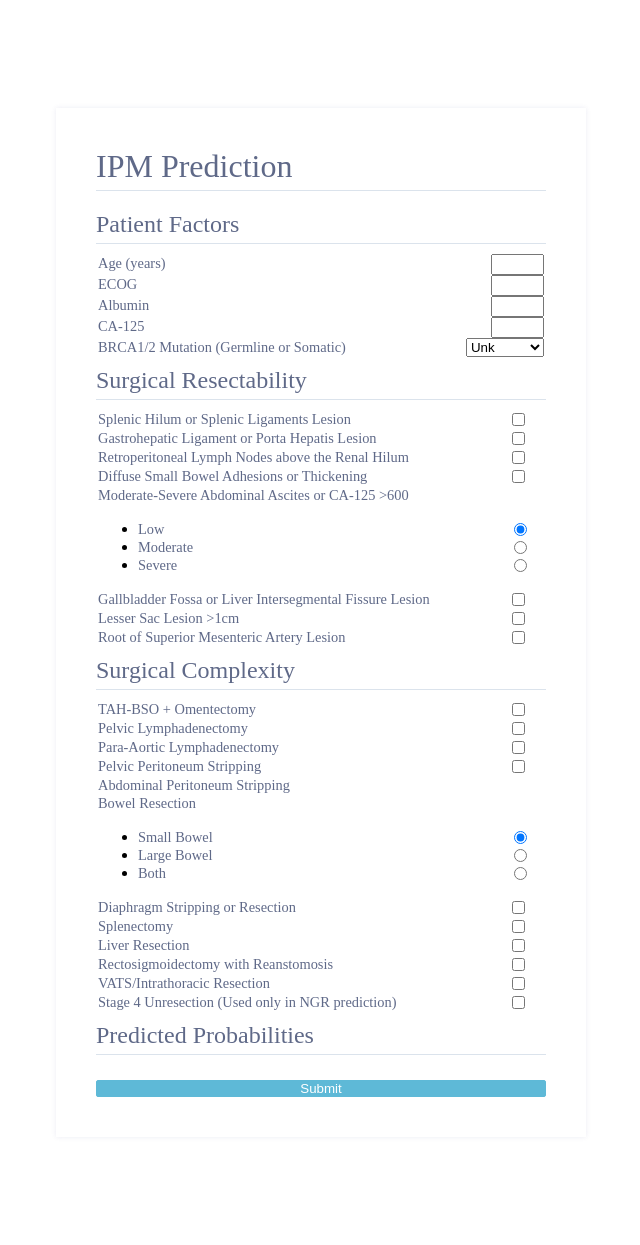
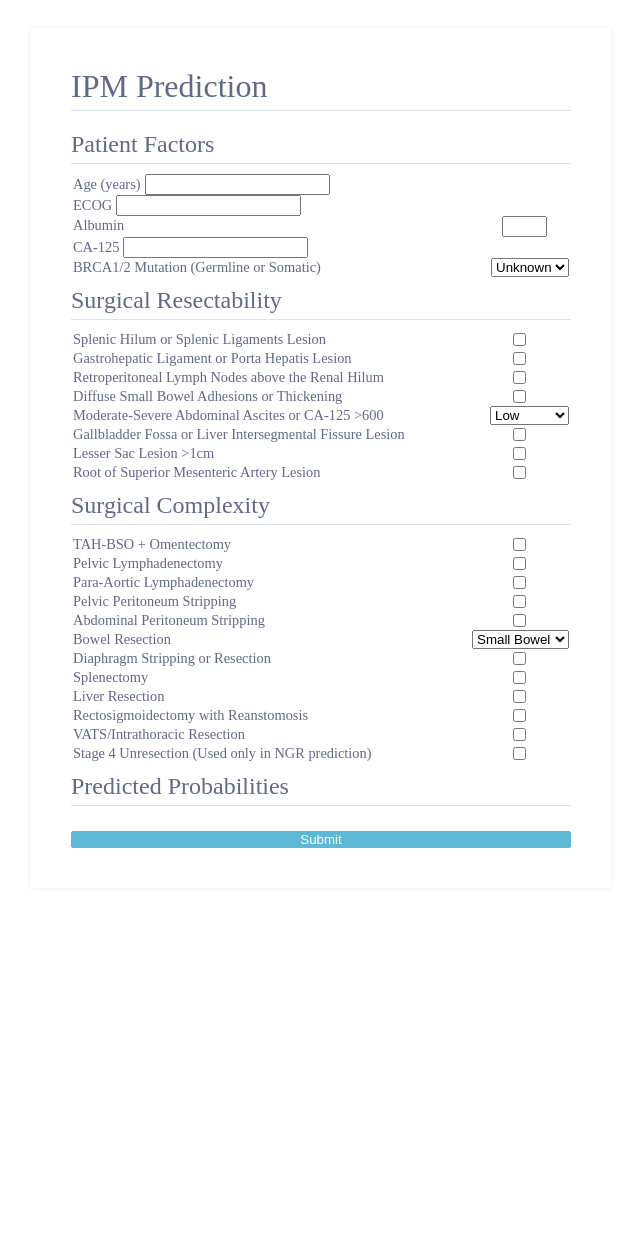
Before and after one commit to delvinso/ipm_ml_app, a Flask app: page / in a window 1280 px wide. Shown: the whole page, without its empty margins (319-959 px from the left). After the commit the page ends 848 px from the top, so only its background shows below. Run offline with Flask 2, Linux system fonts and the light colour scheme; some libraries are stand-ins or nearby versions.

Commit message:
front-end changes

```diff
--- a/flask/project/forms.py
+++ b/flask/project/forms.py
@@ -8,7 +8,6 @@ from wtforms import (
     SelectField,
 )
 from wtforms.validators import DataRequired
-
 
 class CalculatorForm(FlaskForm):
     """
@@ -30,7 +29,7 @@ class CalculatorForm(FlaskForm):
     ca_125 = IntegerField("CA-125", validators=[DataRequired()])
     brca = SelectField(
         "BRCA1/2 Mutation (Germline or Somatic)",
-        choices=[(999999, "Unk"), (0, "BRCA1"), (1, "BRCA2")],
+        choices=[(999999, "Unknown"), (0, "BRCA1"), (1, "BRCA2")],
         # validators=[DataRequired()],
         default=999999,
         coerce=int,
@@ -48,7 +47,7 @@ class CalculatorForm(FlaskForm):
     sb_adhesions = BooleanField(
         "Diffuse Small Bowel Adhesions or Thickening", default=0
     )
-    ascites = RadioField(
+    ascites = SelectField(
         "Moderate-Severe Abdominal Ascites or CA-125 >600",
         choices=[(1, "Low"), (2, "Moderate"), (3, "Severe")],
         # validators=[DataRequired()],
@@ -69,7 +68,7 @@ class CalculatorForm(FlaskForm):
     pre_palnd = BooleanField("Para-Aortic Lymphadenectomy", default=0)
     pre_pelvicperit = BooleanField("Pelvic Peritoneum Stripping", default=0)
     pre_abdoperit = BooleanField("Abdominal Peritoneum Stripping", default=0)
-    pre_bowelresect = RadioField(
+    pre_bowelresect = SelectField(
         "Bowel Resection",
         choices=[(1, "Small Bowel"), (2, "Large Bowel"), (3, "Both")],
         # validators=[DataRequired()],
--- a/flask/project/static/css/forms.css
+++ b/flask/project/static/css/forms.css
@@ -10,7 +10,7 @@ form {
 
 /*relates to the OUTSIDE of the form*/
 .container {
-  padding: 100px;
+  padding: 20px;
   display: flex;
   justify-content: space-around;
 }
@@ -38,7 +38,7 @@ form {
 /*changed WIDTH to 420px because GALLBLADDER FOSSA wasn't lining up with the check box*/
 .form-wrapper {
   background: white;
-  width: 450px;
+  width: 500px;
   box-shadow: 0 0 5px rgba(65, 67, 144, 0.1);
   padding: 40px;
 }
@@ -74,13 +74,21 @@ input, textarea, select {
   outline-style: none;
 }
 
-input{
+input[type="text"]{
+  float: right;
+  width: 7.5%;
+  margin-right: 4.5%;
+}
+input[type="checkbox"]{
   float: right;
   width: 10%;
+  margin-right: 5%;
 }
+
 select{
   float: right;
-  width: 17.5%;
+/*   width: 22.5%; */
+  margin-left: 5%;
 }
 
 input[type="text"]::placeholder {
--- a/flask/project/templates/calculator.jinja2
+++ b/flask/project/templates/calculator.jinja2
@@ -134,7 +134,7 @@
       </fieldset>
       <fieldset class="form-field">
          <tr> {{ form.pre_abdoperit.label }}
-            {{ form.pre_apre_abdoperitbdo }}
+            {{ form.pre_abdoperit }}
          </tr>
       </fieldset>
       <fieldset class="form-field">
```
